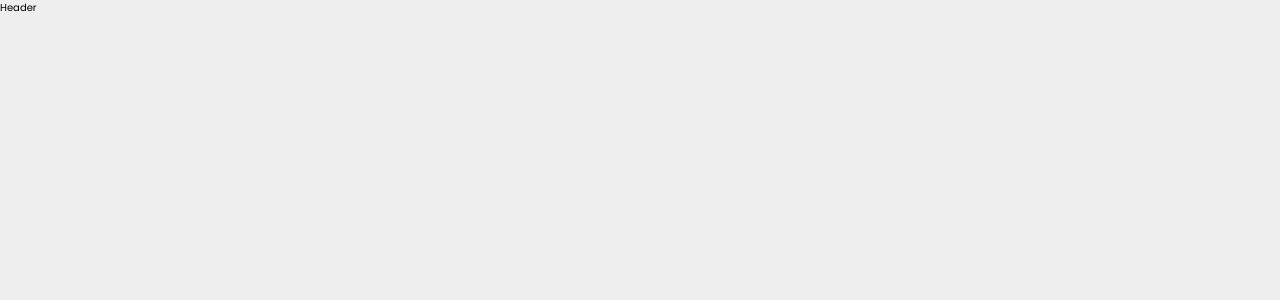
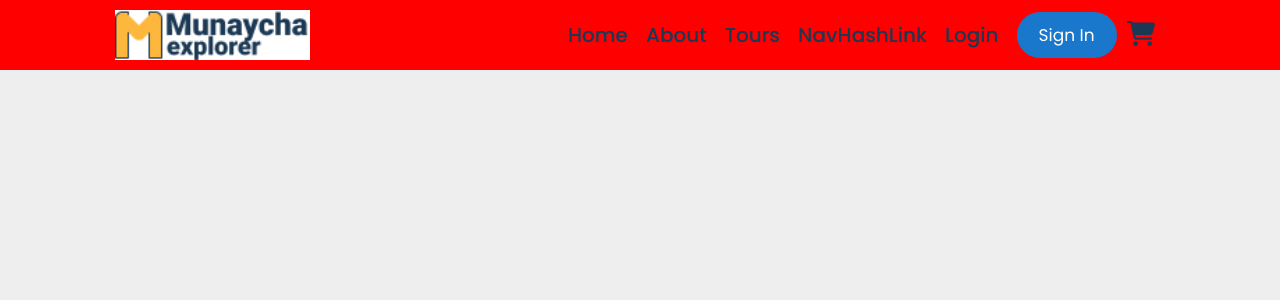
Before and after one commit to popehiflo/my-travel-agency-frontend, a React (Create React App) app: page / in a window 1280 px wide. Shown: the top 300 px of the page. Built offline with nearby package versions, Linux system fonts and the light colour scheme.

Commit message:
feat: Header component, no responsive

```diff
--- a/src/App.jsx
+++ b/src/App.jsx
@@ -1,7 +1,10 @@
+import { BrowserRouter } from 'react-router-dom';
 import Header from './components/Header';
 
 const App = () => (
-  <Header />
+  <BrowserRouter>
+    <Header />
+  </BrowserRouter>
 );
 
 export default App;
--- a/src/components/Header.jsx
+++ b/src/components/Header.jsx
@@ -1,7 +1,83 @@
+import { faShoppingCart } from '@fortawesome/free-solid-svg-icons';
+import { FontAwesomeIcon } from '@fortawesome/react-fontawesome';
 import React from 'react';
+import { NavLink } from 'react-router-dom';
+import { NavHashLink } from 'react-router-hash-link';
+import styledComponents from 'styled-components';
+import logo from '../assets/imgs/logo-icon-gold-text-blue.png';
+
+const HeaderWrapper = styledComponents.header`
+  background-color: red;
+  position: fixed;
+  top: 0;
+  left: 0;
+  right: 0;
+  display: flex;
+  align-items: center;
+  justify-content: space-between;
+  padding: 1rem 9%;
+  z-index: 100;
+  @media (max-width: 1200px) {
+    padding: 1rem 2rem;
+  }
+  @media (max-width: 991px) {
+    padding: 1rem 2rem;
+  }
+`;
+
+const Logo = styledComponents.img`
+  display: flex;
+  min-height: 5rem;
+  background-color: #fff;
+`;
+
+const NavWrapper = styledComponents.div`
+  display: flex;
+  align-items: center;
+  justify-content: space-between;
+`;
+
+const Navbar = styledComponents.nav`
+  a {
+    font-size: 2rem;
+    color: var(--color-secondary);
+    margin-right: 1.8rem;
+    font-weight: 500;
+    line-height: 4rem;
+    &:hover {
+      color: var(--color-primary);
+    }
+  }
+`;
+
+const BtnIcon = {
+  fontSize: '2.5rem',
+  color: 'var(--color-secondary)',
+  padding: '0.5rem 1rem',
+  cursor: 'pointer',
+  alignItems: 'center',
+  background: 'none',
+};
 
 const Header = () => (
-  <div>Header</div>
+  <HeaderWrapper>
+    <NavLink to="/">
+      <Logo src={logo} alt="logo munaycha" />
+    </NavLink>
+    <NavWrapper>
+      <Navbar>
+        <NavHashLink to="/#home">Home</NavHashLink>
+        <NavHashLink to="/#home">About</NavHashLink>
+        <NavHashLink to="/#home">Tours</NavHashLink>
+        <NavHashLink to="/#home">NavHashLink</NavHashLink>
+        <NavLink to="account/sign-in">Login</NavLink>
+      </Navbar>
+      <NavLink to="account/sign-in" className="btn-primary">Sign In</NavLink>
+      <NavLink to="cart" style={BtnIcon} type="button" aria-label="Open Shopping Cart">
+        <FontAwesomeIcon icon={faShoppingCart} />
+      </NavLink>
+    </NavWrapper>
+  </HeaderWrapper>
 );
 
 export default Header;
--- a/src/index.css
+++ b/src/index.css
@@ -64,7 +64,6 @@ section {
 }
 
 .btn-primary {
-  margin-top: 1rem;
   display: inline-block;
   padding: 0.8rem 2rem;
   font-size: 1.7rem;
```
Also changed, not shown: src/assets/imgs/logo-icon-gold-text-blue.png (added).
